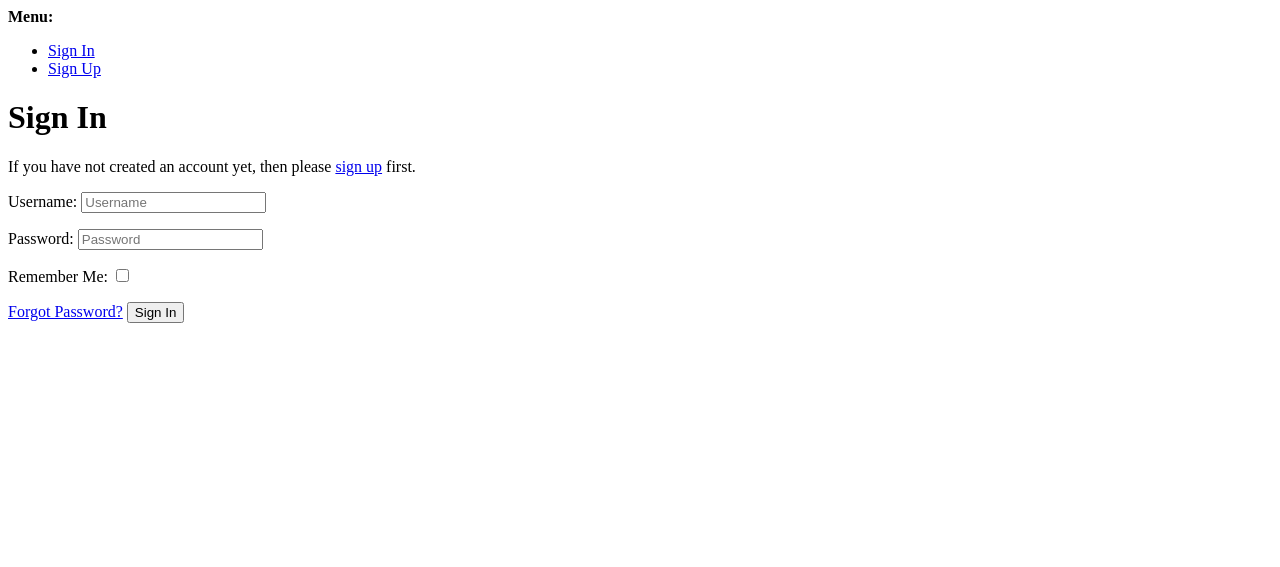
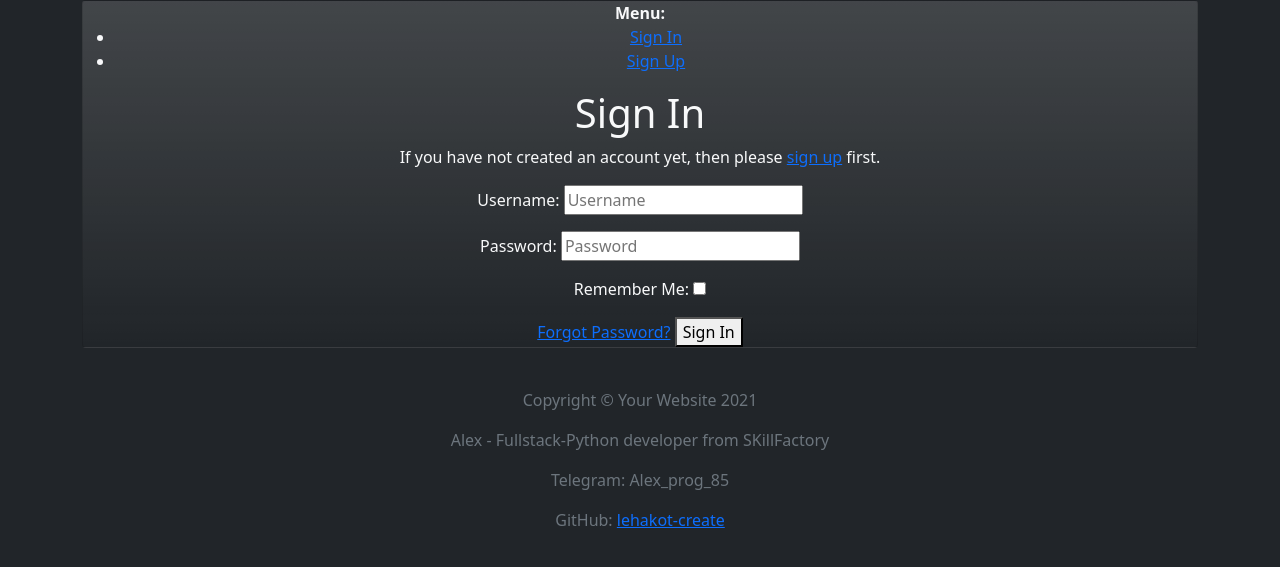
Before and after one commit to Alexmsrgipson/NewsPort, a Django app: page /accounts/login/ in a window 1280 px wide. Shown: the top 567 px of the page. Run offline with Django 4.2, Linux system fonts and the light colour scheme; some libraries are stand-ins or nearby versions.

Commit message:
FIX: edited template login, signup

```diff
--- /dev/null
+++ b/templates/account/base.html
@@ -0,0 +1,72 @@
+<!DOCTYPE html>
+<html lang="en">
+  <head>
+    {% load static %}
+    <meta charset="utf-8" />
+        <meta name="viewport" content="width=device-width, initial-scale=1, shrink-to-fit=no" />
+        <meta name="description" content="" />
+        <meta name="author" content="" />
+    <!-- Favicon-->
+        <link rel="icon" type="image/x-icon" href="{% static 'assets/favicon.ico' %}" />
+        <!-- Bootstrap icons-->
+        <link href="https://cdn.jsdelivr.net/npm/bootstrap-icons@1.5.0/font/bootstrap-icons.css" rel="stylesheet" />
+        <!-- Core theme CSS (includes Bootstrap)-->
+        <link href="{% static 'css/styles.css' %}" rel="stylesheet" />
+    <title>{% block head_title %}{% endblock %}</title>
+    {% block extra_head %}
+
+    {% endblock %}
+  </head>
+
+  <body class="text-center bg-dark">
+
+  <div class="container text-light">
+      <div class="card bg-gradient bg-dark">
+          {% block body %}
+
+          {% if messages %}
+      </div>
+
+      <div>
+        <strong>Messages:</strong>
+        <ul>
+          {% for message in messages %}
+          <li>{{message}}</li>
+          {% endfor %}
+        </ul>
+      </div>
+      {% endif %}
+
+      <div>
+        <strong>Menu:</strong>
+        <ul>
+          {% if user.is_authenticated %}
+          <li><a href="{% url 'account_email' %}">Change E-mail</a></li>
+          <li><a href="{% url 'account_logout' %}">Sign Out</a></li>
+          {% else %}
+          <li><a href="{% url 'account_login' %}">Sign In</a></li>
+          <li><a href="{% url 'account_signup' %}">Sign Up</a></li>
+          {% endif %}
+        </ul>
+      </div>
+      {% block content %}
+      {% endblock %}
+      {% endblock %}
+      {% block extra_body %}
+      {% endblock %}
+  </div>
+  <div class="container">
+      <footer class="py-3 my-4">
+          <p class="text-center text-muted">Copyright &copy; Your Website 2021</p>
+          <p class="text-center text-muted">Alex - Fullstack-Python developer from SKillFactory</p>
+          <p class="text-center text-muted">Telegram: Alex_prog_85</p>
+          <p class="text-center text-muted">GitHub: <a href="https://github.com/lehakot-create">lehakot-create</a></p>
+      </footer>
+  </div>
+
+  <!-- Bootstrap core JS-->
+  <script src="https://cdn.jsdelivr.net/npm/bootstrap@5.1.3/dist/js/bootstrap.bundle.min.js"></script>
+        <!-- Core theme JS-->
+  <script src="{% static 'js/scripts.js' %}"></script>
+  </body>
+</html>
--- /dev/null
+++ b/templates/account/login.html
@@ -0,0 +1,46 @@
+{% extends "account/base.html" %}
+
+{% load i18n %}
+{% load account socialaccount %}
+
+{% block head_title %}{% trans "Sign In" %}{% endblock %}
+
+{% block content %}
+
+<h1 class="text-light">{% trans "Sign In" %}</h1>
+
+{% get_providers as socialaccount_providers %}
+
+{% if socialaccount_providers %}
+<p class="text-light">{% blocktrans with site.name as site_name %}Please sign in with one
+of your existing third party accounts. Or, <a href="{{ signup_url }}">sign up</a>
+for a {{ site_name }} account and sign in below:{% endblocktrans %}</p>
+
+<div class="socialaccount_ballot">
+
+  <ul class="socialaccount_providers">
+    {% include "socialaccount/snippets/provider_list.html" with process="login" %}
+  </ul>
+
+  <div class="login-or">{% trans 'or' %}</div>
+
+</div>
+
+{% include "socialaccount/snippets/login_extra.html" %}
+
+{% else %}
+<p class="text-light">{% blocktrans %}If you have not created an account yet, then please
+<a href="{{ signup_url }}">sign up</a> first.{% endblocktrans %}</p>
+{% endif %}
+
+<form class="login text-light" method="POST" action="{% url 'account_login' %}">
+  {% csrf_token %}
+  {{ form.as_p }}
+  {% if redirect_field_value %}
+  <input type="hidden" name="{{ redirect_field_name }}" value="{{ redirect_field_value }}" />
+  {% endif %}
+  <a class="button secondaryAction" href="{% url 'account_reset_password' %}">{% trans "Forgot Password?" %}</a>
+  <button class="primaryAction" type="submit">{% trans "Sign In" %}</button>
+</form>
+
+{% endblock %}
```
Also changed, not shown: templates/account/signup.html (added, +21 -0 lines), templates/provito/index.html (+7 -7 lines).
